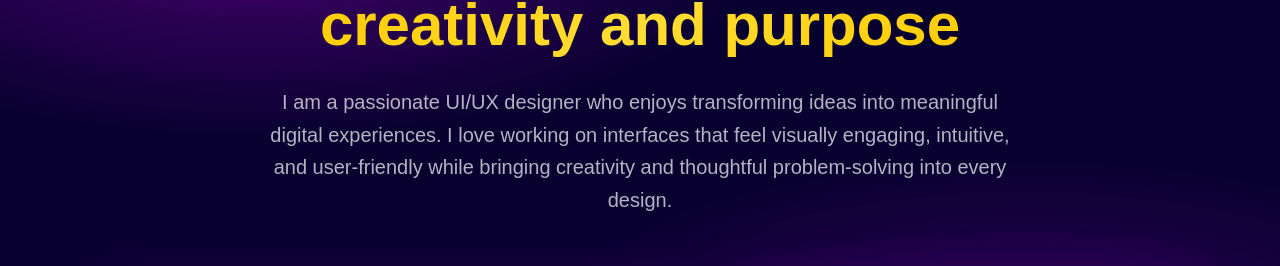
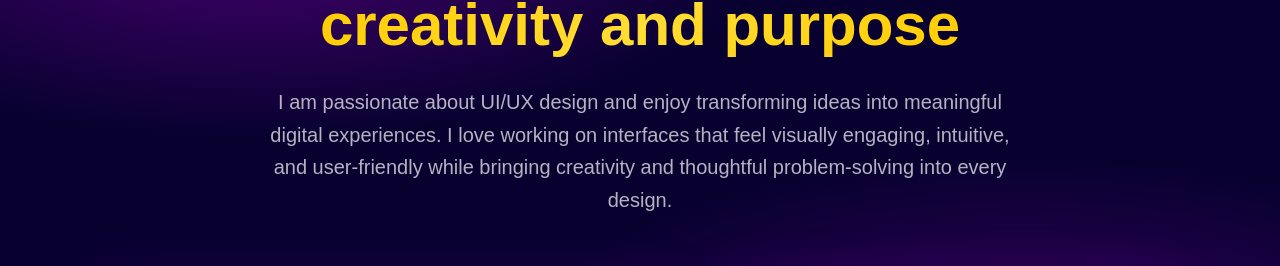
Before and after one commit to Hadiya-Ali/Portfolio, a Next.js app in the folder my-next-app/: page /About in a window 1280 px wide. Shown: the part 224-490 px from the top of the page. Built offline with nearby package versions, Linux system fonts and the light colour scheme.

Commit message:
small changes

```diff
--- a/my-next-app/app/About/page.tsx
+++ b/my-next-app/app/About/page.tsx
@@ -175,7 +175,7 @@ export default function AboutPage() {
               custom={0.16}
               className="text-white/70 text-base md:text-xl leading-relaxed mt-6 max-w-3xl mx-auto"
             >
-              I am a passionate UI/UX designer who enjoys transforming ideas into
+              I am passionate about UI/UX design and enjoy transforming ideas into
               meaningful digital experiences. I love working on interfaces that
               feel visually engaging, intuitive, and user-friendly while bringing
               creativity and thoughtful problem-solving into every design.
--- a/my-next-app/app/page.tsx
+++ b/my-next-app/app/page.tsx
@@ -291,7 +291,7 @@ export default function Home() {
   transition={{ duration: 0.65, delay: 0.05, ease: [0.16, 1, 0.3, 1] }}
 >
   <p className="text-lg md:text-xl leading-relaxed">
-    Hi! I’m <span className="text-light-purple font-semibold">Hadia Ali</span>, a Software Engineering student at NUST and a passionate UI/UX designer.
+    Hi! I’m <span className="text-light-purple font-semibold">Hadia Ali</span>, a Software Engineering student at NUST and passionate about UI/UX design.
     I enjoy turning ideas into meaningful digital experiences through thoughtful and user-focused design.
     My process centers around understanding users and creating interfaces that are intuitive, accessible, and visually engaging.
     I’m always exploring new tools, learning new techniques, and pushing my creativity to design experiences that are both functional and impactful.
```
